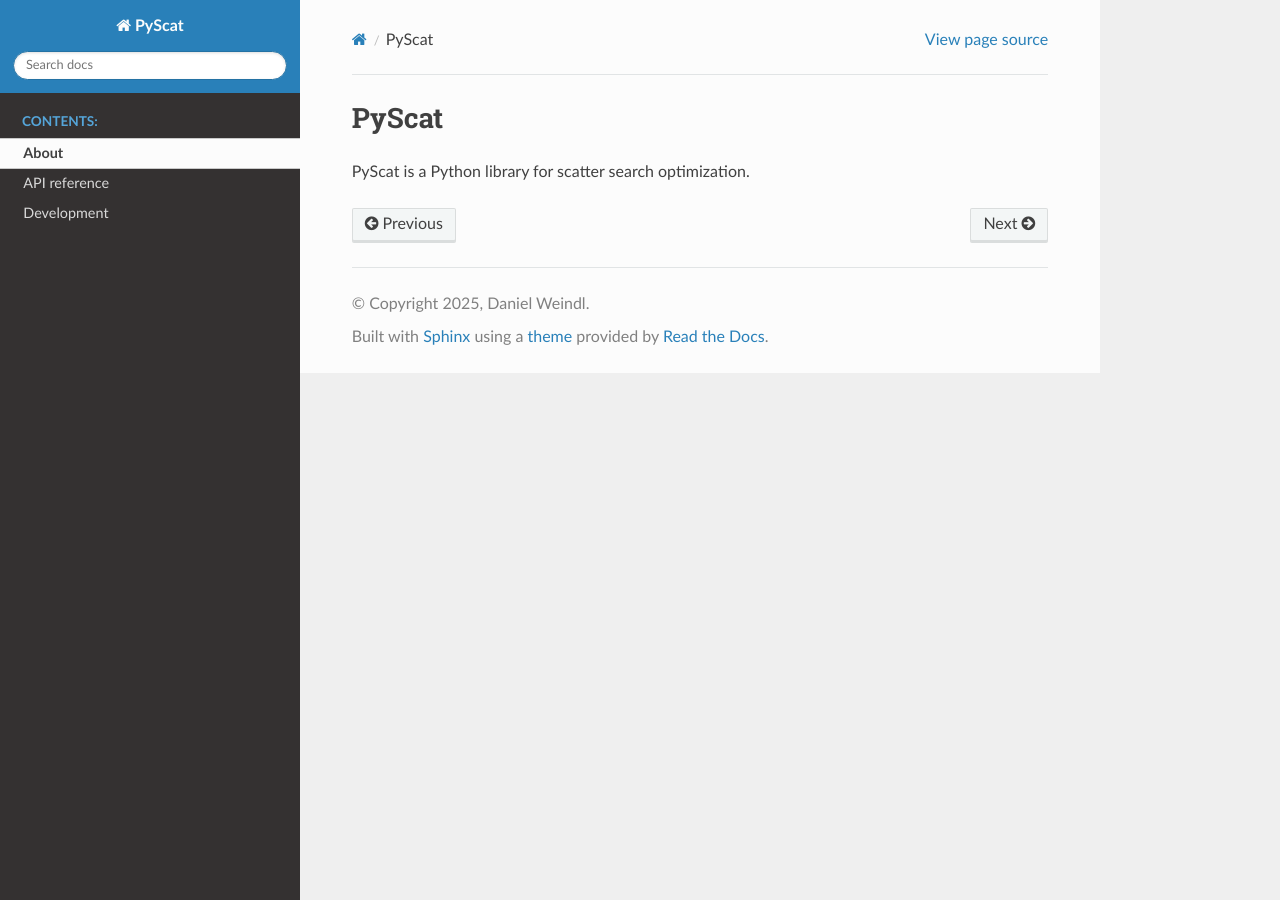
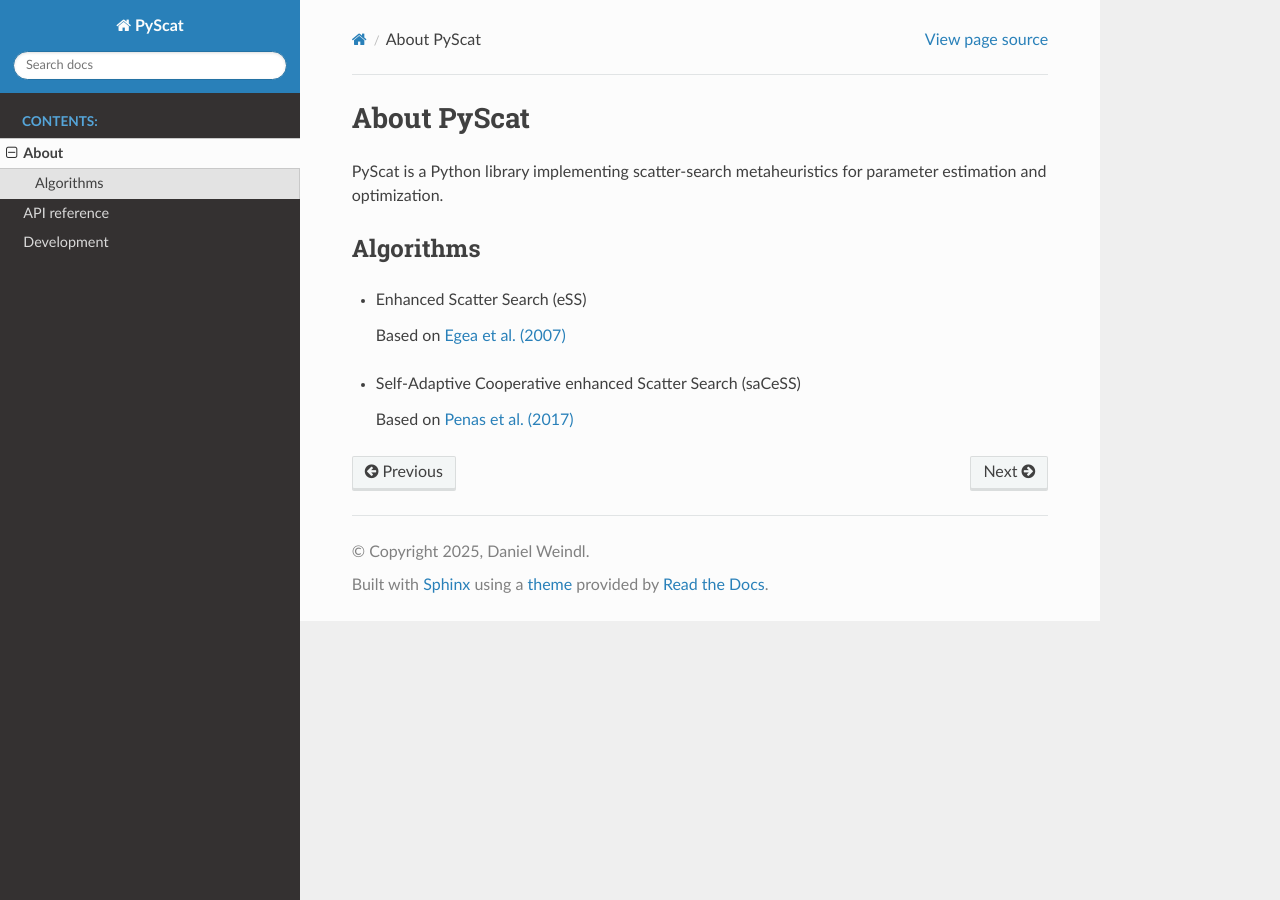
Before and after one commit to ICB-DCM/pyscat, a Sphinx documentation site: the page built from doc/about.rst, in a window 1280 px wide. Built offline with Sphinx 7.4.7 and the Read the Docs theme 3.1.0, drawn with Linux system fonts in a browser that asks for light colours.

```diff
--- a/doc/about.rst
+++ b/doc/about.rst
@@ -1,5 +1,15 @@
-======
-PyScat
-======
+About PyScat
+============
 
-PyScat is a Python library for scatter search optimization.
+PyScat is a Python library implementing scatter-search metaheuristics for parameter estimation and optimization.
+
+
+Algorithms
+----------
+
+* Enhanced Scatter Search (eSS)
+
+  Based on `Egea et al. (2007) <https://doi.org/10.1021/ie801717t>`_
+- Self-Adaptive Cooperative enhanced Scatter Search (saCeSS)
+
+  Based on `Penas et al. (2017) <https://doi.org/10.1186/s12859-016-1452-4>`_
```
Also changed, not shown: README.md (+21 -5 lines).
